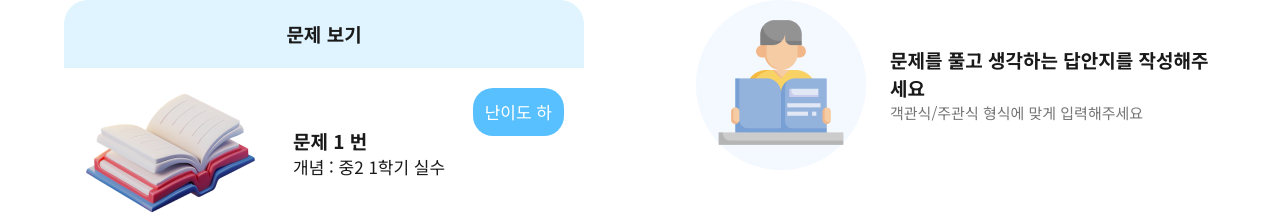
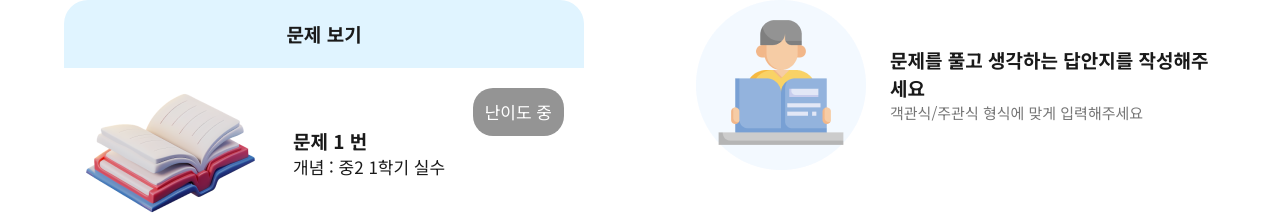
Before and after one commit to Pi-plus/Pi-Plus-Client, a Next.js app: page /student/problem/list/1 in a window 1280 px wide. Shown: the part 174-388 px from the top of the page. Built offline with nearby package versions, Linux system fonts and the light colour scheme; no server answers.

Commit message:
refactor: 난이도 라벨 컴포넌트로 분리

```diff
--- a/src/app/student/problem/list/[id]/page.tsx
+++ b/src/app/student/problem/list/[id]/page.tsx
@@ -8,6 +8,7 @@ import Input from '@/components/Input';
 import MathTitle from '@/components/MathTitle';
 import Modal from '@/components/Modal';
 import Typography from '@/components/Typography';
+import DifficultyLabel from '@/features/math/components/DifficultyLabel';
 import { useInput, useModal } from '@/hooks';
 
 interface IStudentProblemDetailProps {
@@ -38,11 +39,7 @@ const StudentProblemDetailPage = ({ params }: IStudentProblemDetailProps) => {
           </div>
 
           {/*난이도 라벨*/}
-          <div className="p-3 bg-blue-20 flex items-center justify-center self-start overflow-hidden rounded-[20px] whitespace-nowrap">
-            <Typography color="white" label="title3">
-              난이도 하
-            </Typography>
-          </div>
+          <DifficultyLabel difficulty="MEDIUM" />
         </div>
         <Image src="https://i.imgur.com/3JQKysn.png" width={630} height={500} alt="" />
       </div>
--- /dev/null
+++ b/src/features/math/components/DifficultyLabel/index.tsx
@@ -0,0 +1,25 @@
+import classNames from 'classnames';
+
+import type { TMathDifficulty } from '@/apis/math/types';
+import Typography from '@/components/Typography';
+
+import { DIFFICULTY_STYLE } from './constant';
+
+interface IDifficultyLabelProps {
+  difficulty: TMathDifficulty;
+}
+const DifficultyLabel = ({ difficulty }: IDifficultyLabelProps) => {
+  return (
+    <div
+      className={classNames(
+        'p-3 flex items-center justify-center self-start overflow-hidden rounded-[20px] whitespace-nowrap',
+        DIFFICULTY_STYLE[difficulty].bgColor,
+      )}
+    >
+      <Typography color="white" label="title3">
+        {DIFFICULTY_STYLE[difficulty].label}
+      </Typography>
+    </div>
+  );
+};
+export default DifficultyLabel;
```
